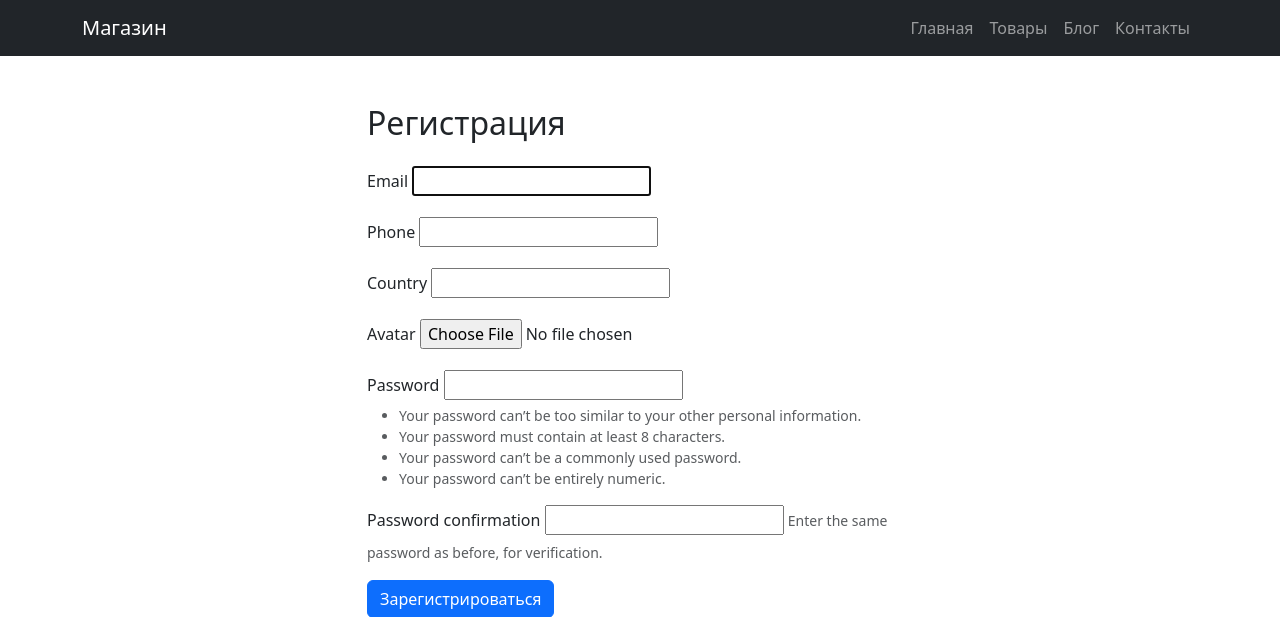
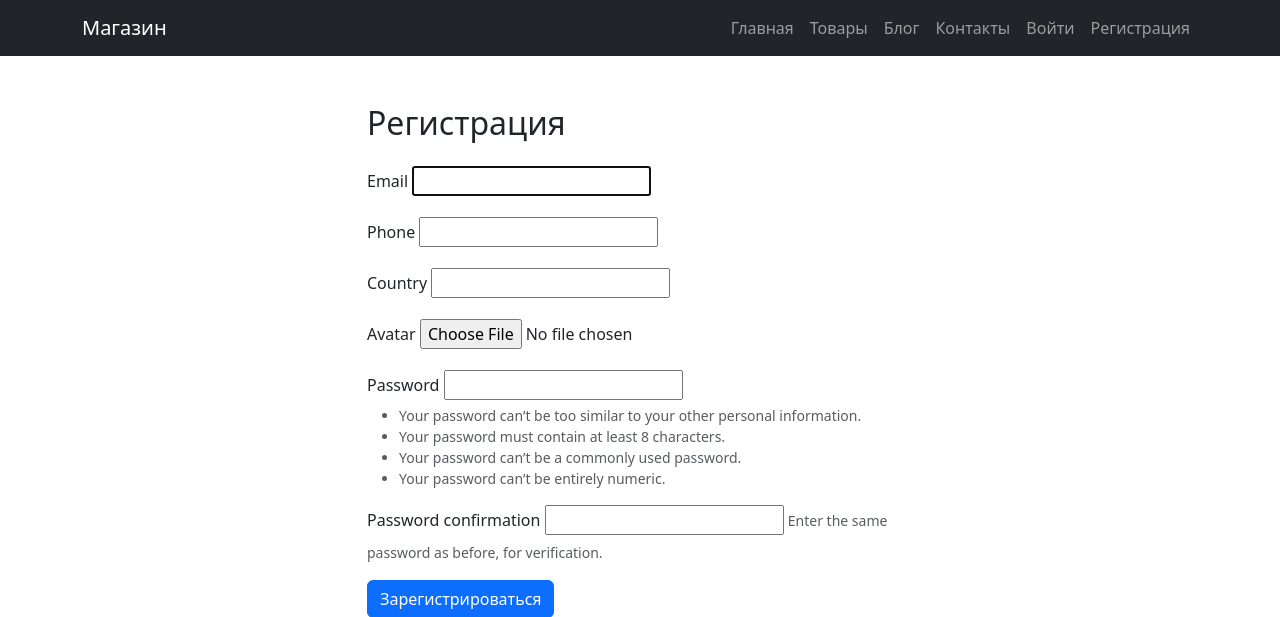
Before and after one commit to antonovvaldemar5-svg/Django_projects, a Django app: page /users/register/ in a window 1280 px wide. Shown: the top 617 px of the page. Run offline with Django 5.2, Linux system fonts and the light colour scheme.

Commit message:
Проработаны замечания

```diff
--- a/catalog/templates/catalog/menu.html
+++ b/catalog/templates/catalog/menu.html
@@ -15,6 +15,25 @@
                 <li class="nav-item">
                     <a class="nav-link" href="{% url 'catalog:contacts' %}">Контакты</a>
                 </li>
+
+                {% if user.is_authenticated %}
+                    <li class="nav-item">
+                        <span class="nav-link text-info">{{ user.email }}</span>
+                    </li>
+                    <li class="nav-item">
+                        <form method="post" action="{% url 'users:logout' %}" style="display: inline;">
+                            {% csrf_token %}
+                            <button type="submit" class="btn btn-link nav-link" style="display: inline; padding: 0;">Выйти</button>
+                        </form>
+                    </li>
+                {% else %}
+                    <li class="nav-item">
+                        <a class="nav-link" href="{% url 'users:login' %}">Войти</a>
+                    </li>
+                    <li class="nav-item">
+                        <a class="nav-link" href="{% url 'users:register' %}">Регистрация</a>
+                    </li>
+                {% endif %}
             </ul>
         </div>
     </div>
--- a/config/urls.py
+++ b/config/urls.py
@@ -2,15 +2,12 @@ from django.contrib import admin
 from django.urls import path, include
 from django.conf import settings
 from django.conf.urls.static import static
-from django.contrib.auth import views as auth_views
 
 urlpatterns = [
     path('admin/', admin.site.urls),
     path('', include('catalog.urls', namespace='catalog')),
-    path('blogs/', include("blog.urls", namespace="blog")),
+    path('blogs/', include('blog.urls', namespace='blog')),
     path('users/', include('users.urls', namespace='users')),
-    path('login/', auth_views.LoginView.as_view(template_name='users/login.html'), name='login'),
-    path('logout/', auth_views.LogoutView.as_view(), name='logout'),
 ]
 
 if settings.DEBUG:
--- a/users/templates/users/login.html
+++ b/users/templates/users/login.html
@@ -1,11 +1,13 @@
 {% extends 'catalog/base.html' %}
 
 {% block content %}
+<div class="container mt-5">
     <h2>Вход</h2>
     <form method="post">
         {% csrf_token %}
         {{ form.as_p }}
-    <button type="submit">Войти</button>
+        <button type="submit" class="btn btn-primary">Войти</button>
     </form>
     <p>Нет аккаунта? <a href="{% url 'users:register' %}">Зарегистрироваться</a></p>
+</div>
 {% endblock %}
--- a/users/templates/users/register.html
+++ b/users/templates/users/register.html
@@ -28,7 +28,7 @@
                 <button type="submit" class="btn btn-primary">Зарегистрироваться</button>
             </form>
             <p class="mt-3">
-                Уже есть аккаунт? <a href="{% url 'login' %}">Войти</a>
+                Уже есть аккаунт? <a href="{% url 'users:login' %}">Войти</a>
             </p>
         </div>
     </div>
--- a/users/urls.py
+++ b/users/urls.py
@@ -1,8 +1,11 @@
 from django.urls import path
+from django.contrib.auth.views import LoginView, LogoutView
 from . import views
 
 app_name = 'users'
 
 urlpatterns = [
     path('register/', views.register, name='register'),
+    path('login/', LoginView.as_view(template_name='users/login.html'), name='login'),
+    path('logout/', LogoutView.as_view(), name='logout'),
 ]
```
Also changed, not shown: config/settings.py (+11 -0 lines). Lines whose indentation alone changed are shown as unchanged.
